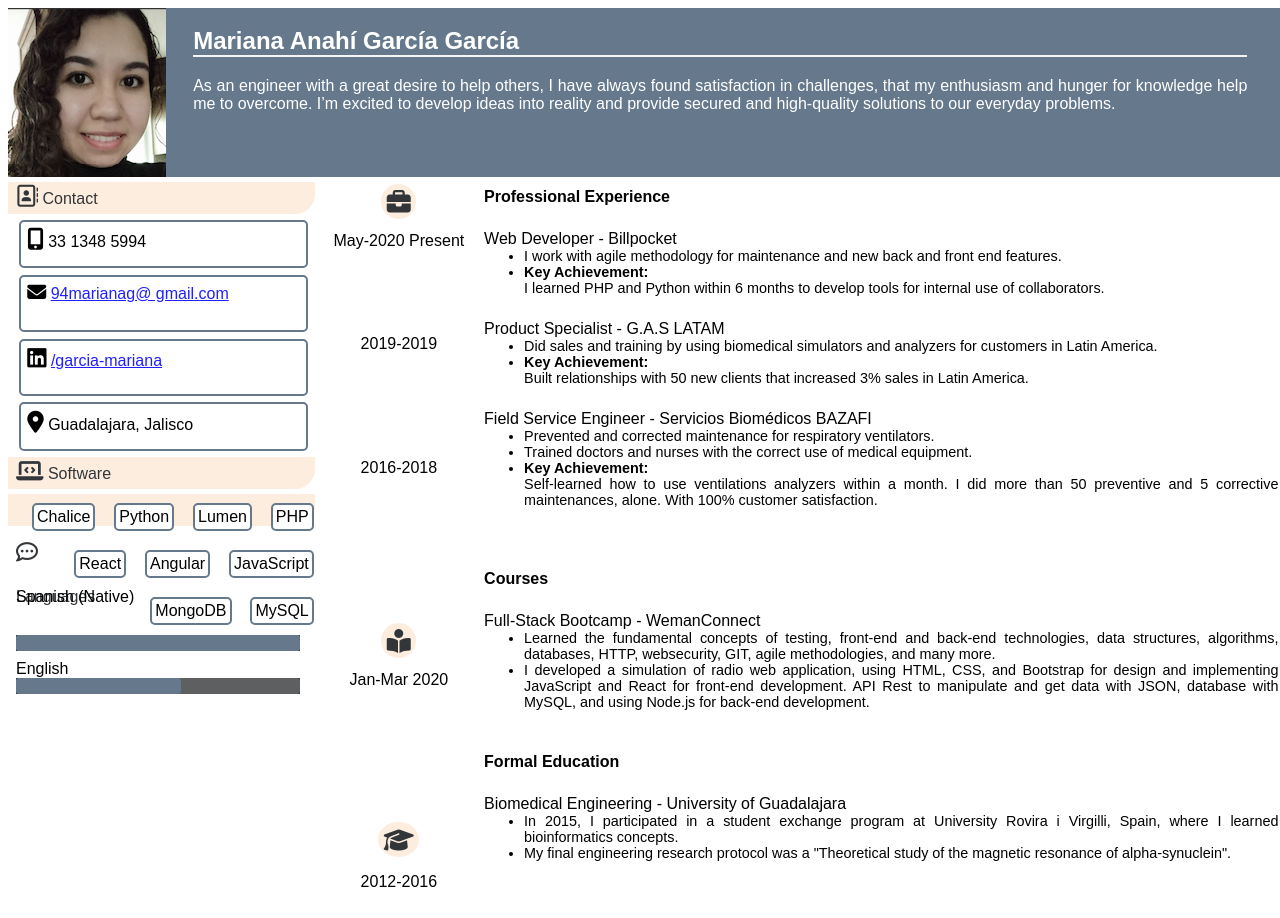
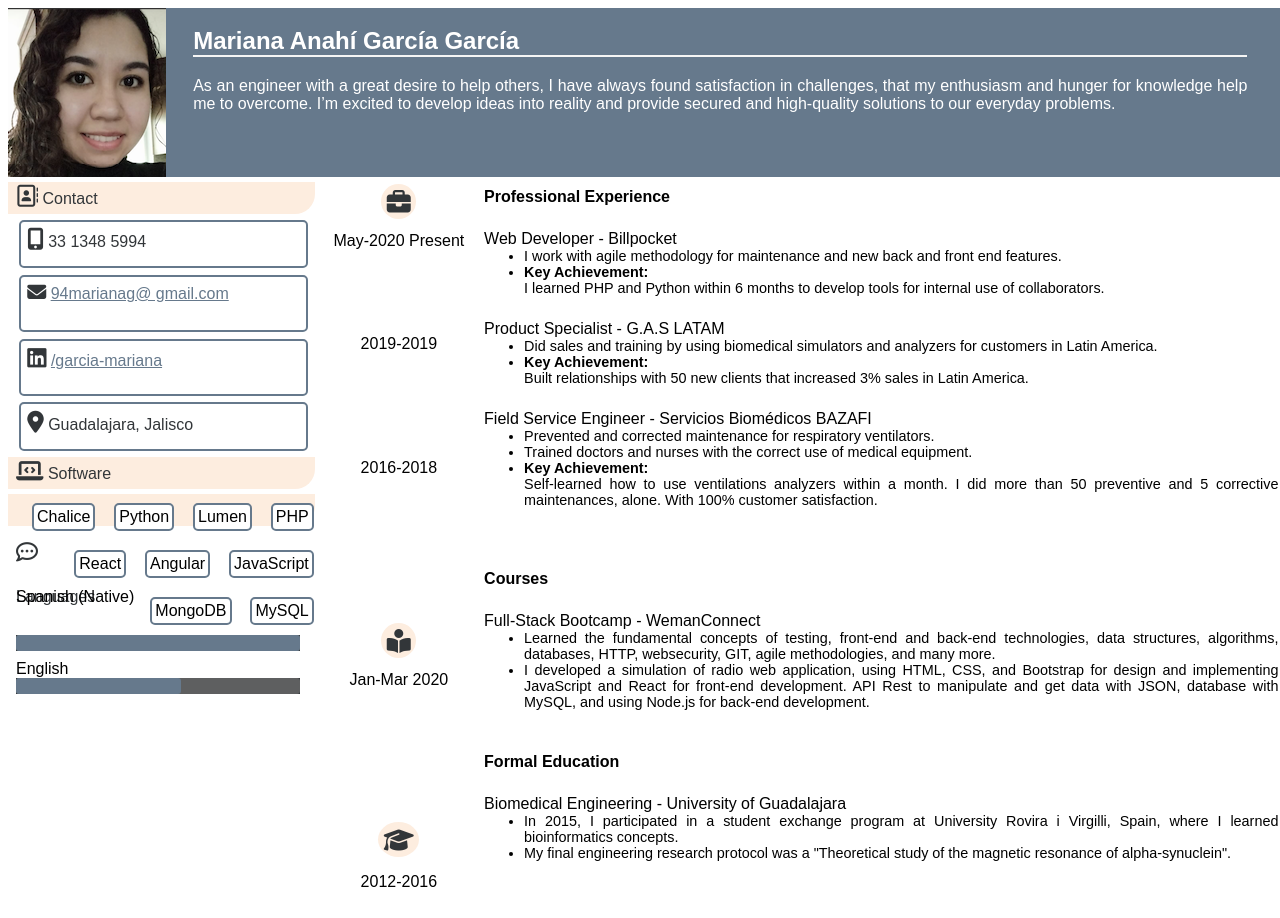
Before and after one commit to 94marianag/Online-Resume-WemanConnect, a plain HTML site: page Resume.html in a window 1280 px wide. Drawn offline with Linux system fonts and the light colour scheme; a web font is replaced by a local one.

Commit message:
Updated style and added image in gitignore

```diff
--- a/Resume.css
+++ b/Resume.css
@@ -155,7 +155,7 @@ ul{
     padding: 2%;
     margin:2%;
     margin-right: 5%;
-    color: black;
+    color: #323639;
     height: 2em;
 }
 #data2{
@@ -164,10 +164,10 @@ ul{
     padding: 2%;
     margin:2%;
     margin-right: 5%;
-    color: black;
+    color: #323639;
     height: 2em;
     padding-bottom: 5%;
 }
 a{
-    color: rgba(0, 0, 255, 0.877);
+    color: #66798c;
 }
```
Also changed, not shown: 1 other file.
